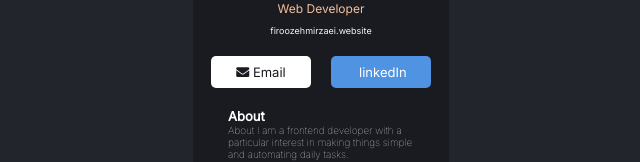
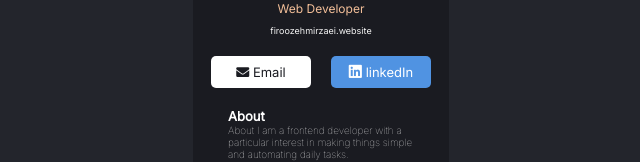
Before and after one commit to FMirzaei93/CV-app, a React (Create React App) app: page / in a window 1280 px wide. Shown: the part 408-570 px from the top of the page, without its empty margins (319-959 px from the left). Built offline with nearby package versions, Linux system fonts and the light colour scheme; a web font is replaced by a local one.

Commit message:
Update Info.js

```diff
--- a/src/components/Info.js
+++ b/src/components/Info.js
@@ -13,7 +13,7 @@ function Info() {
         </button>
 
         <button className='btn-linkedIn'>
-          <i className='fab fa-linkedin-square'></i> linkedIn
+          <i class='fab fa-linkedin'></i> linkedIn
         </button>
       </div>
     </div>
```
